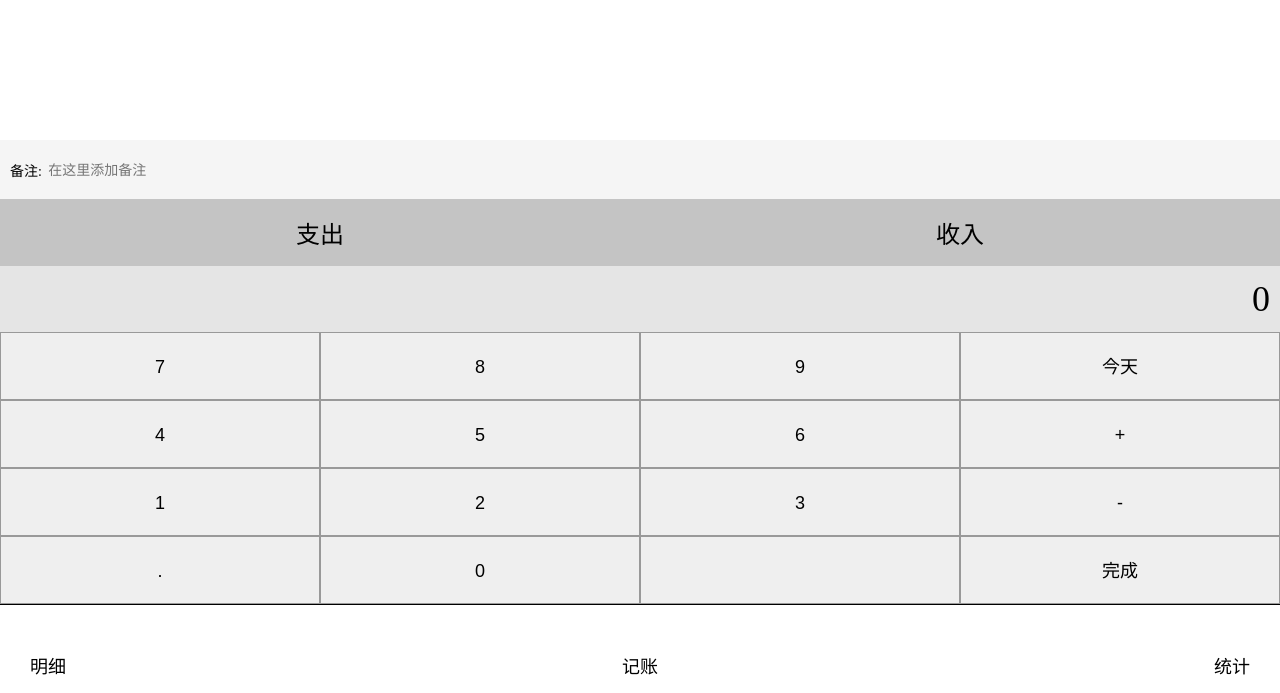
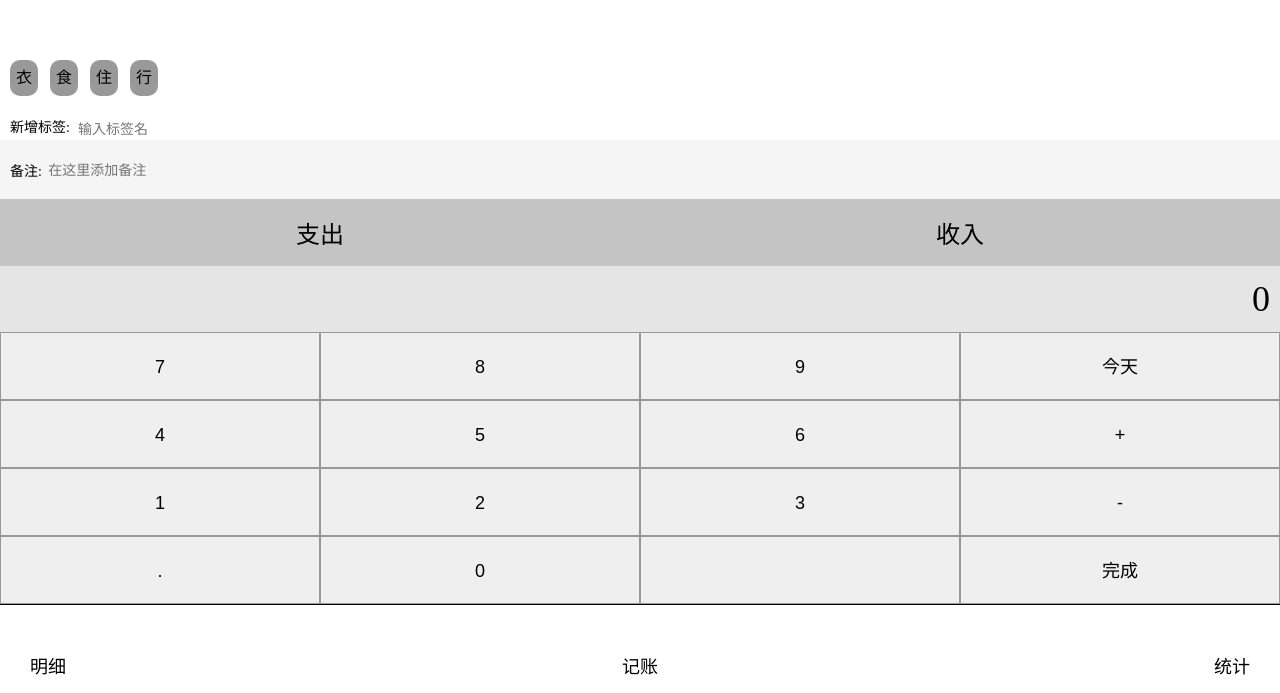
Before and after one commit to leigp555/accountBook, a Vue app: page /#/ in a window 1280 px wide. Shown: the part 107-800 px from the top of the page. Built offline with nearby package versions, Linux system fonts and the light colour scheme.

Commit message:
首页添加DisplayBox组件

```diff
--- /dev/null
+++ b/src/components/DisplayBox.vue
@@ -0,0 +1,72 @@
+<template>
+  <div class="displayBox" v-bind="$attrs">
+    <label>
+      <span>新增标签:</span><input type="text" placeholder="输入标签名">
+    </label>
+    <ol class="tag">
+      <li v-for="item in label" :key="item">{{ item }}</li>
+    </ol>
+
+  </div>
+</template>
+
+<script lang="ts">
+export default {
+  name: "DisplayBox",
+  props: {
+    label: {
+      type: [],
+      default: ["衣", "食", "住", "行"]
+    }
+  }
+}
+</script>
+
+<style lang="scss" scoped>
+.displayBox {
+  height: 100%;
+  display: inline-flex;
+  flex-direction: column-reverse;
+  padding-top: 10px;
+  gap: 6px;
+
+  > label {
+    display: flex;
+    justify-content: start;
+    align-items: center;
+
+    > span {
+      padding-left: 10px;
+      white-space: nowrap;
+      font-size: 14px;
+      line-height: 24px;
+    }
+
+    > input {
+      border: none;
+      width: 100%;
+      font-size: 14px;
+      margin-left: 8px;
+      font-family: PingFang-SC-Regular, system-ui;
+      &:focus {
+        outline: none;
+      }
+    }
+  }
+
+  > .tag {
+    padding: 4px;
+    display: flex;
+    flex-wrap: wrap;
+
+    > li {
+      display: inline;
+      margin: 10px 6px;
+      padding: 6px;
+      line-height: 1.5em;
+      border-radius: 10px;
+      background-color: #999999;
+    }
+  }
+}
+</style>
--- a/src/components/Record.vue
+++ b/src/components/Record.vue
@@ -3,6 +3,7 @@
     <KeyBord/>
     <CountType/>
     <Remarks/>
+    <DisplayBox/>
   </div>
 </template>
 
@@ -10,6 +11,7 @@
 import KeyBord from "./KeyBord.vue";
 import CountType from "./CountType.vue";
 import Remarks from "./Remarks.vue";
+import DisplayBox from "./DisplayBox.vue";
 </script>
 
 <style lang="scss" scoped>
```
